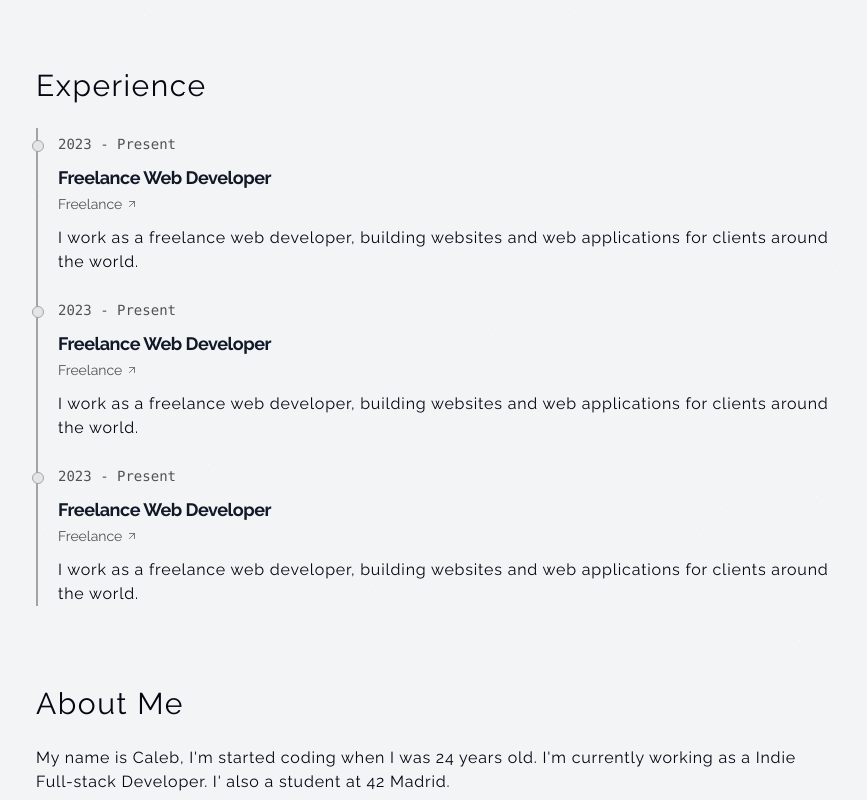
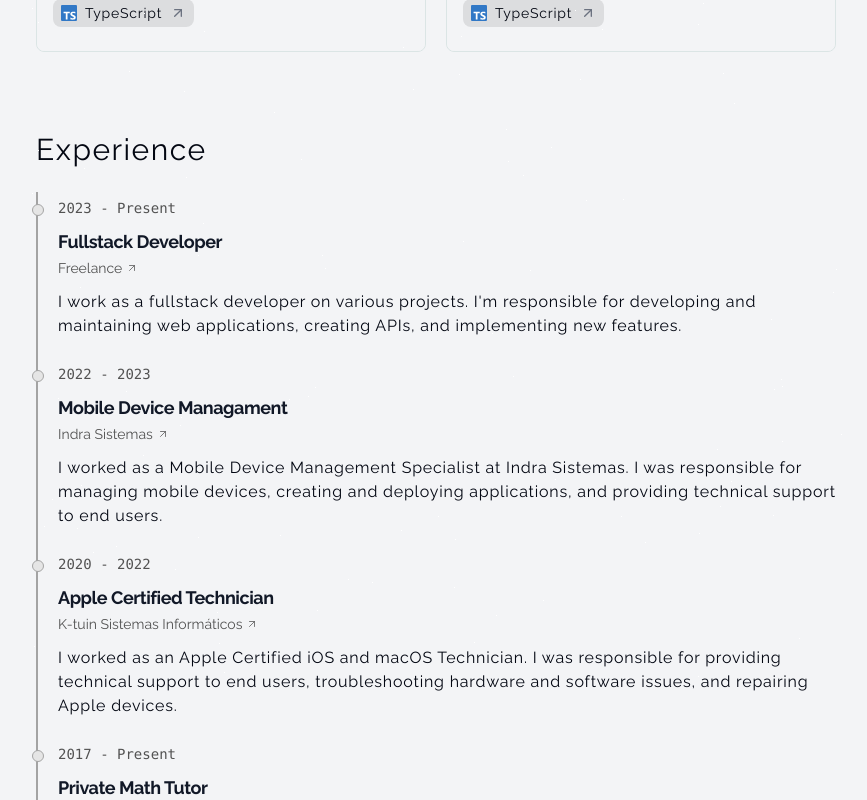
Before and after one commit to ecaleb97/ecaleb.dev, a Next.js app: page /en in a window 1280 px wide. Shown: the part 1220-2020 px from the top of the page, without its empty margins (204-1071 px from the left). Built offline with nearby package versions, Linux system fonts and the light colour scheme.

Commit message:
Update text and translations in intro, about, and experience components

```diff
--- a/messages/en.json
+++ b/messages/en.json
@@ -2,7 +2,8 @@
   "intro": {
     "name": "Hey, I'm Caleb",
     "description": "Welcome to my portfolio. I'm a web developer with a passion for creating amazing user experiences.",
-    "description2": "And here, I share what I've been working on recently and things I learned along the way."
+    "description2": "And here, I share what I've been working on recently and things I learned along the way.",
+    "description3": "Besides software, another of my passions are mathematics and reading. I love teaching and learning new things every day."
   },
   "projects": {
     "title": "Projects",
@@ -17,6 +18,38 @@
       }
     }
   },
+  "experience": {
+    "jobs": {
+      "job1": {
+        "title": "Fullstack Developer",
+        "company": "Freelance",
+        "date": "2023 - Present",
+        "description": "I work as a fullstack developer on various projects. I'm responsible for developing and maintaining web applications, creating APIs, and implementing new features."
+      },
+      "job2": {
+        "title": "Mobile Device Managament",
+        "company": "Indra Sistemas",
+        "date": "2022 - 2023",
+        "description": "I worked as a Mobile Device Management Specialist at Indra Sistemas. I was responsible for managing mobile devices, creating and deploying applications, and providing technical support to end users."
+      },
+      "job3": {
+        "title": "Apple Certified Technician",
+        "company": "K-tuin Sistemas Informáticos",
+        "date": "2020 - 2022",
+        "description": "I worked as an Apple Certified iOS and macOS Technician. I was responsible for providing technical support to end users, troubleshooting hardware and software issues, and repairing Apple devices."
+      },
+      "job4": {
+        "title": "Private Math Tutor",
+        "company": "Freelance",
+        "date": "2017 - Present",
+        "description": "I work as a private math tutor, helping students improve their math skills and prepare for exams. I create personalized lesson plans based on each student's needs and provide ongoing support and feedback."
+      }
+    }
+  },
+  "about": {
+    "title": "About me",
+    "description": "I'm a web developer based in Madrid, Spain. Focused on creating amazing user experiences using different technologies. Besides software, I love maths, reading and traveling (New York is my favorite city). I'm always looking for new opportunities to learn and grow in all areas of my life."
+  },
   "contact": {
     "title": "Contact me",
     "description": "Please contact me if you have any questions or would like to work together. ",
--- a/messages/es.json
+++ b/messages/es.json
@@ -1,8 +1,9 @@
 {
   "intro": {
     "name": "Hola, soy Caleb.",
-    "description": "Soy un desarrollador de software.",
-    "description2": "Me encanta crear aplicaciones web y móviles."
+    "description": "Soy desarrollador web fullstack",
+    "description2": "Me centro en crear aplicaciones utilizando diferentes tecnologías, mejorando la experiencia de usuario y rendimiento de las aplicaciones",
+    "description3": "Además del software, otra de mis pasiones son las matemáticas y la lectura. Me encanta enseñar y aprender cosas nuevas cada día."
   },
   "projects": {
     "title": "Proyectos",
@@ -17,6 +18,38 @@
       }
     }
   },
+  "experience": {
+    "jobs": {
+      "job1": {
+        "title": "Desarrollador Web Fullstack",
+        "company": "Freelance",
+        "date": "2023 - Present",
+        "description": "Me encargo de desarrollar aplicaciones y paginas web para diferentes clientes. Dando soporte y mantenimiento a las aplicaciones ya existentes. Mejorando la experiencia de usuario y la eficiencia de las aplicaciones."
+      },
+      "job2": {
+        "title": "Mobile Device Managament",
+        "company": "Indra Sistemas",
+        "date": "2022 - 2023",
+        "description": "Dentro del equipo fui uno de los responsables de la gestión de dispositivos móviles de la empresa y clientes. Configuración y mantenimiento de dispositivos iOS y Android. Soporte técnico a nivel software y hardware a empleados y clientes."
+      },
+      "job3": {
+        "title": "Apple Certified Technician",
+        "company": "K-tuin Sistemas Informáticos",
+        "date": "2020 - 2022",
+        "description": "Dentro de mis responsabilidades estaba la reparación de dispositivos Apple. Configuración y mantenimiento de dispositivos iOS y MacOS. Soporte técnico a nivel software y hardware a clientes."
+      },
+      "job4": {
+        "title": "Profesor Particular de Matemáticas",
+        "company": "Freelance",
+        "date": "2017 - Presente",
+        "description": "Ayudo a estudiantes de la ESO, Bachillerato y Universidad a mejorar sus habilidades en matemáticas. Creo clases personalizadas en función de las necesidades de cada alumno"
+      }
+    }
+  },
+  "about": {
+    "title": "Sobre mí",
+    "description": "Actualmente soy desarrollador web fullstack y profesor particular de matemáticas. Fuera del software, disfruto mejorando mis habilidades en matemáticas y leyendo, viajando (New York es mi ciudad favorita) y aprendiendo cosas nuevas cada día."
+  },
   "contact": {
     "title": "Contacto",
     "description": "Contáctame si tienes alguna pregunta o si quieres trabajar juntos. ",
--- a/src/components/about/about.tsx
+++ b/src/components/about/about.tsx
@@ -1,21 +1,23 @@
 import { SectionHeading } from '@/components/heading/section-heading';
 import { SectionWrapper } from '@/components/section/section-wrapper';
+import { useTranslations } from 'next-intl';
 
 export function About() {
+  const t = useTranslations('about');
+
   return (
     <SectionWrapper
       id='about'
       className='mb-20'
     >
       <SectionHeading>
-        About Me
+        {t('title')}
       </SectionHeading>
       <p
-        className='tracking-wider text-sm sm:text-base leading-7'
+        className='tracking-wider text-pretty text-sm sm:text-base
+        leading-7 sm:leading-8'
       >
-        My name is Caleb, I&apos;m started coding when I was 24 years old.
-        I&apos;m currently working as a Indie Full-stack Developer. I&apos;
-        also a student at 42 Madrid.
+        {t('description')}
       </p>
     </SectionWrapper>
   );
--- a/src/components/contact/contact.tsx
+++ b/src/components/contact/contact.tsx
@@ -17,6 +17,7 @@ import { Textarea } from '@/components/ui/textarea';
 import { sendEmailFormSchema } from '@/schemas/send-email';
 import { type ContactProps } from '@/types/types';
 import { zodResolver } from '@hookform/resolvers/zod';
+import { useTransition } from 'react';
 import { useForm } from 'react-hook-form';
 import { toast } from 'sonner';
 import { z } from 'zod';
@@ -24,6 +25,8 @@ import { z } from 'zod';
 export function Contact({
   title, description, labelEmail, labelMessage, labelSubmit
 }: ContactProps) {
+  const [isPending, startTransition] = useTransition();
+
   const form = useForm<z.infer<typeof sendEmailFormSchema>>({
     resolver: zodResolver(sendEmailFormSchema),
     defaultValues: {
@@ -35,6 +38,8 @@ export function Contact({
   const onSubmit = async (values: z.infer<typeof sendEmailFormSchema>) => {
     console.log(values);
     const { email, message } = values;
+    startTransition(() => {
+      async function sendEmail() {
         try {
           await fetch('/api/send', {
             method: 'POST',
@@ -49,6 +54,9 @@ export function Contact({
           console.error(error);
           toast.error('An error occurred while sending the message');
         }
+      }
+      sendEmail();
+    });
   };
 
   return (
@@ -128,6 +136,7 @@ export function Contact({
           <Button
             className='dark:bg-[#fafafa] hover:scale-105 tracking-wider'
             type='submit'
+            disabled={isPending}
           >
             {labelSubmit}
           </Button>
--- a/src/components/experience/experience-item.tsx
+++ b/src/components/experience/experience-item.tsx
@@ -1,7 +1,19 @@
 import { cn } from '@/lib/utils';
 import { ArrowUpRight } from 'lucide-react';
 
-export function ExperienceItem() {
+interface ExperienceItemProps {
+  jobTitle: string;
+  company: string;
+  date: string;
+  description: string;
+}
+
+export function ExperienceItem({
+  jobTitle,
+  company,
+  date,
+  description
+}: ExperienceItemProps) {
   return (
     <li className="ms-5 mt-1">
       <div
@@ -15,14 +27,14 @@ export function ExperienceItem() {
         className="mb-2 font-mono text-sm font-normal leading-none
             text-neutral-600 dark:text-neutral-400"
       >
-            2023 - Present
+        {date}
       </time>
       <div className="mt-2 flex flex-col space-y-0.5">
         <h3
           className="text-lg font-semibold tracking-tight
               text-gray-900 dark:text-white"
         >
-              Freelance Web Developer
+          {jobTitle}
         </h3>
         <a
           href='/'
@@ -32,7 +44,7 @@ export function ExperienceItem() {
               text-neutral-600 transition-colors duration-150 hover:text-black
               dark:border-neutral-800 dark:text-neutral-400 dark:hover:text-white"
         >
-          <span>Freelance</span>
+          <span>{company}</span>
           <ArrowUpRight
             className="ml-1 duration-150 group-hover:translate-x-[1.5px]"
             size={12}
@@ -44,8 +56,7 @@ export function ExperienceItem() {
         className="mt-3 text-pretty text-sm sm:text-base dark:text-neutral-400
             tracking-wider leading-7"
       >
-            I work as a freelance web developer, building websites
-            and web applications for clients around the world.
+        {description}
       </p>
     </li>
   );
--- a/src/components/experience/experience-list.tsx
+++ b/src/components/experience/experience-list.tsx
@@ -1,14 +1,50 @@
 import { ExperienceItem } from '@/components/experience/experience-item';
+import { useTranslations } from 'next-intl';
 
 export function ExperienceList() {
+  const t = useTranslations('experience.jobs');
+
+  const data = [
+    {
+      title: t('job1.title'),
+      company: t('job1.company'),
+      date: t('job1.date'),
+      description: t('job1.description')
+    },
+    {
+      title: t('job2.title'),
+      company: t('job2.company'),
+      date: t('job2.date'),
+      description: t('job2.description')
+    },
+    {
+      title: t('job3.title'),
+      company: t('job3.company'),
+      date: t('job3.date'),
+      description: t('job3.description')
+    },
+    {
+      title: t('job4.title'),
+      company: t('job4.company'),
+      date: t('job4.date'),
+      description: t('job4.description')
+    }
+  ];
+
   return (
     <ol
       className='relative space-y-6 border-s-2 border-neutral-400
       dark:border-neutral-600'
     >
-      <ExperienceItem />
-      <ExperienceItem />
-      <ExperienceItem />
+      {data.map((item) => (
+        <ExperienceItem
+          key={item.title}
+          jobTitle={item.title}
+          company={item.company}
+          date={item.date}
+          description={item.description}
+        />
+      ))}
     </ol>
   );
 }
--- a/src/components/intro/intro.tsx
+++ b/src/components/intro/intro.tsx
@@ -28,10 +28,12 @@ export function Intro() {
       >
         {t('name')}
       </h1>
-      <p className='text-base tracking-wider leading-8 pb-3'>
+      <p className='text-base tracking-wider leading-8 pb-3 text-pretty'>
         {t('description')}
         <br />
         {t('description2')}
+        <br />
+        {t('description3')}
       </p>
       <SocialPills />
     </section>
```
Lines whose indentation alone changed are shown as unchanged.
